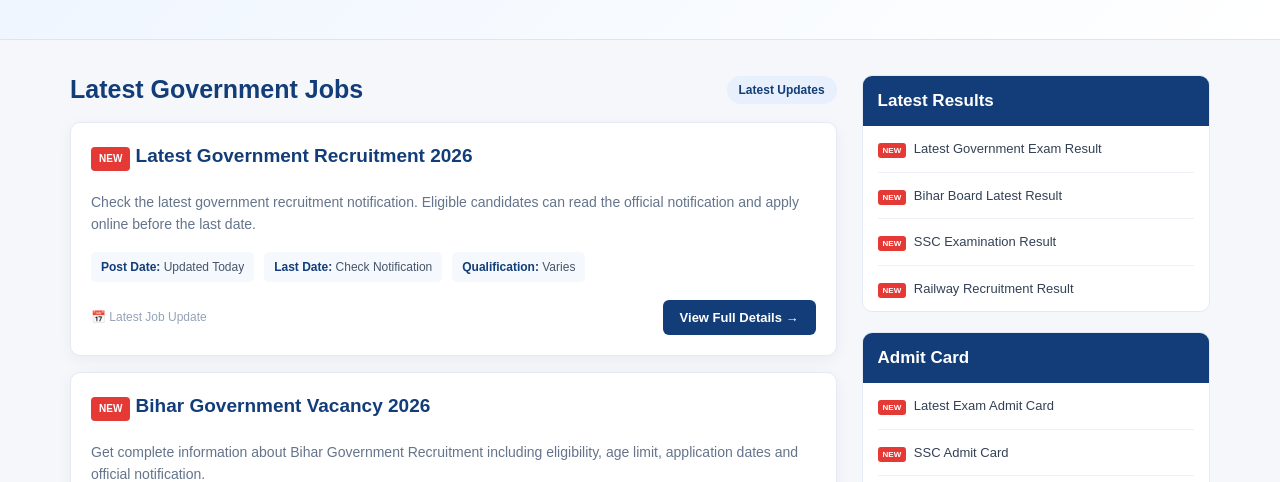
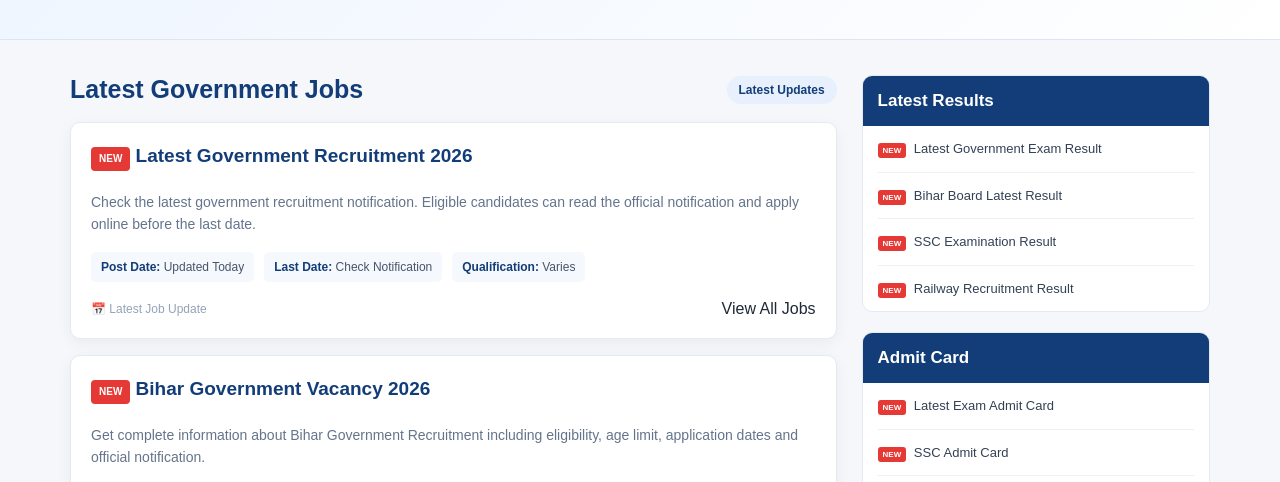
Before and after one commit to Softoraapk/resultsathi, a plain HTML site: page jobs.html in a window 1280 px wide. Shown: the part 297-779 px from the top of the page. Drawn offline with Linux system fonts and the light colour scheme.

Commit message:
Update jobs.html

```diff
--- a/jobs.html
+++ b/jobs.html
@@ -642,9 +642,7 @@ and apply online before the last date.
 📅 Latest Job Update
 </div>
 
-<a href="job-details.html" class="view-btn">
-  View Full Details →
-</a>
+<a href="jobs.html" class="card-btn">View All Jobs</a>
 
 </div>
 
```
